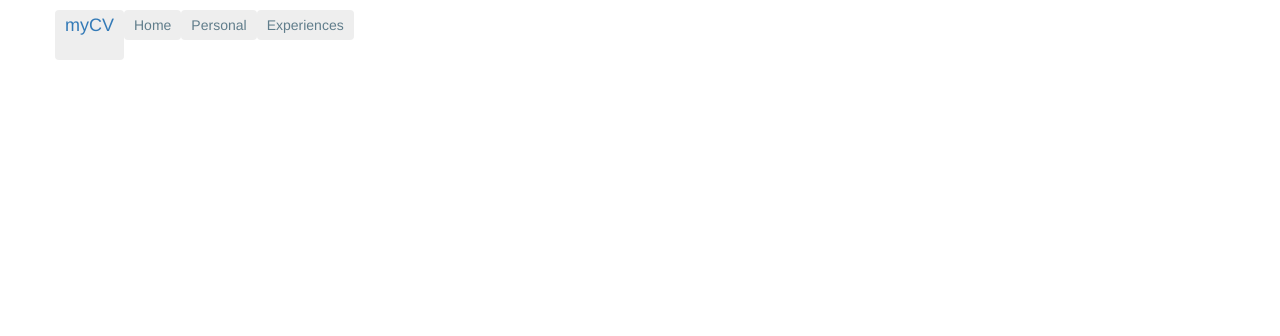
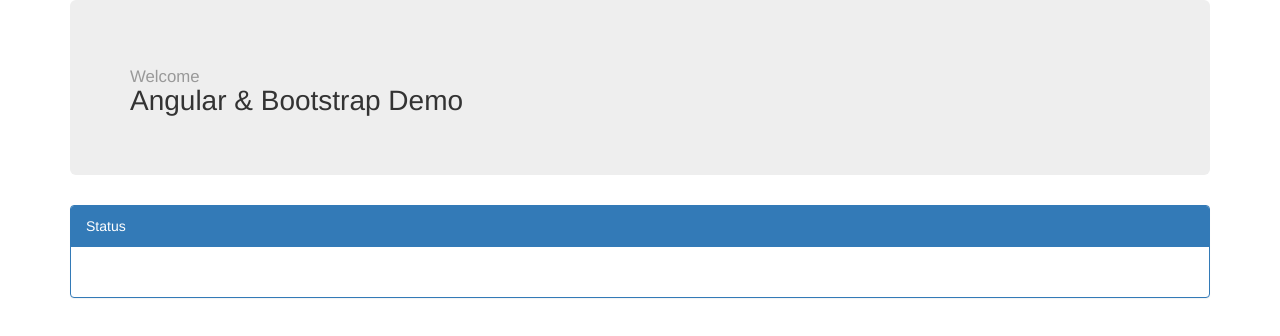
Before and after one commit to masdelmon72/mdm-cv, an Angular app: page / in a window 1280 px wide. Shown: the top 336 px of the page. Built offline with nearby package versions, Linux system fonts and the light colour scheme.

Commit message:
Update app.component.html

```diff
--- a/src/app/app.component.html
+++ b/src/app/app.component.html
@@ -1,10 +1,12 @@
-<nav class="navbar navbar-fixed-top navbar-dark bg-inverse">
-    <div class="container">
-        <a class="navbar-brand">myCV</a>
-        <ul class="nav navbar-nav" routerLinkActive="active">
-            <li class="nav-item"><a class="nav-link" routerLink="home">Home</a></li>
-            <li class="nav-item"><a class="nav-link" routerLink="personal">Personal</a></li>
-            <li class="nav-item"><a class="nav-link" routerLink="courses">Experiences</a></li>
-        </ul>
+<div class="container">
+  <div class="jumbotron">
+    <h1>Welcome</h1>
+    <h2>Angular & Bootstrap Demo</h2>
+  </div>
+  <div class="panel panel-primary">
+    <div class="panel-heading">Status</div>
+    <div class="panel-body">
+      <h3>{{title}}</h3>
     </div>
-</nav>
+  </div>
+</div>
```
